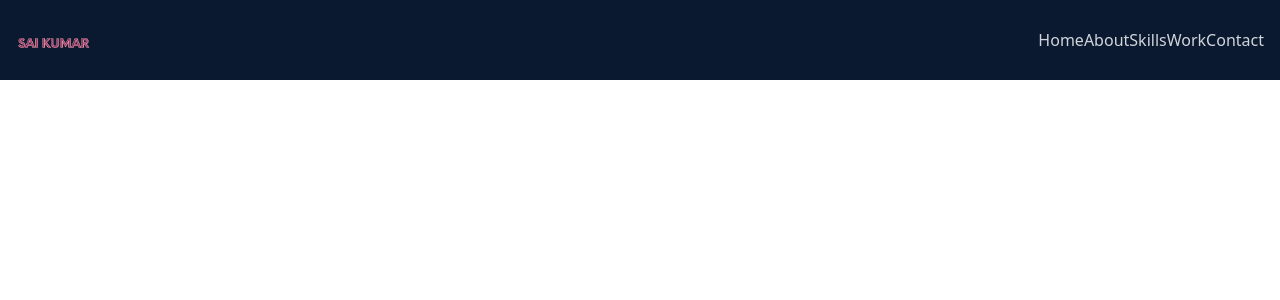
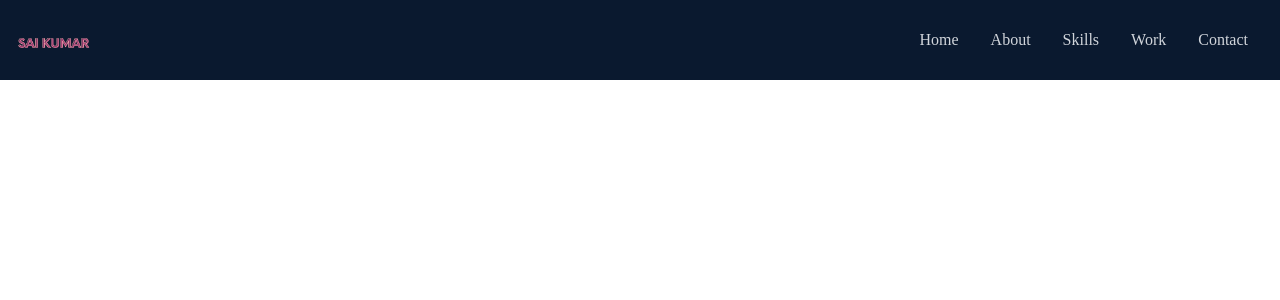
Before and after one commit to vasquezluis/portfolio, a React (Vite) app in the folder client/: page / in a window 1280 px wide. Shown: the top 300 px of the page. Built offline with nearby package versions, Linux system fonts and the light colour scheme.

Commit message:
adding font & global li styles

```diff
--- a/client/src/index.css
+++ b/client/src/index.css
@@ -1,3 +1,15 @@
 @tailwind base;
 @tailwind components;
 @tailwind utilities;
+
+@import url('https://fonts.googleapis.com/css2?family=Montserrat:wght@500&family=Poppins:wght@400;500;600&family=Raleway:wght@500;600&display=swap');
+
+@layer base {
+  body {
+    @apply font-[Raleway];
+  }
+  li {
+    @apply px-4 ;
+    @apply cursor-pointer
+  }
+}
```
